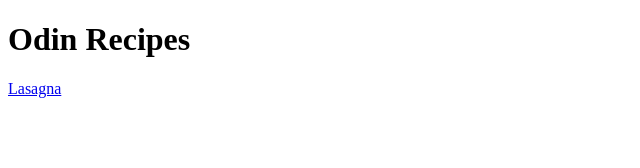
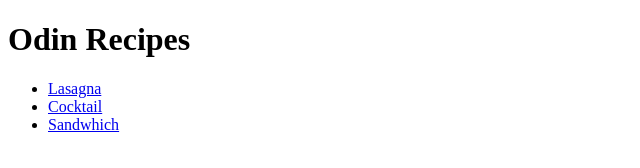
Before and after one commit to vizingerzsolt/odin-recipes, a plain HTML site: page index.html in a window 1280 px wide. Shown: the whole page, without its empty margins (0-640 px from the left). Drawn offline with Linux system fonts and the light colour scheme.

Commit message:
Added the new recipes to homepage

```diff
--- a/index.html
+++ b/index.html
@@ -9,7 +9,11 @@
 
 <body>
     <h1>Odin Recipes</h1>
-    <a href="./recipes/lasagna.html">Lasagna</a>
+    <ul>
+        <li><a href="./recipes/lasagna.html">Lasagna</a></li>
+        <li><a href="./recipes/cocktail.html">Cocktail</a></li>
+        <li><a href="./recipes/sandwich.html">Sandwhich</a></li>
+    </ul>
 </body>
 
 </html>
```
